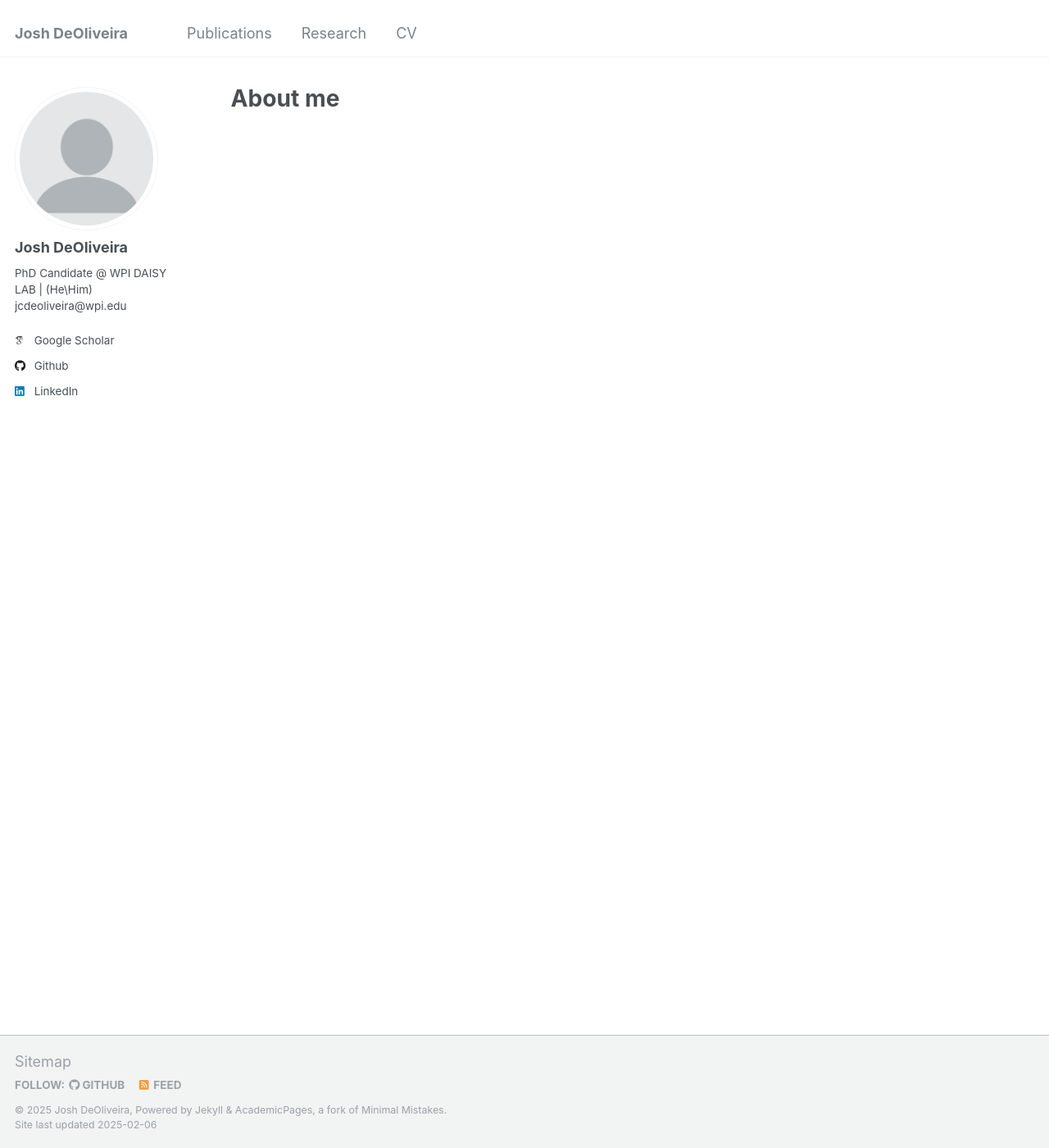
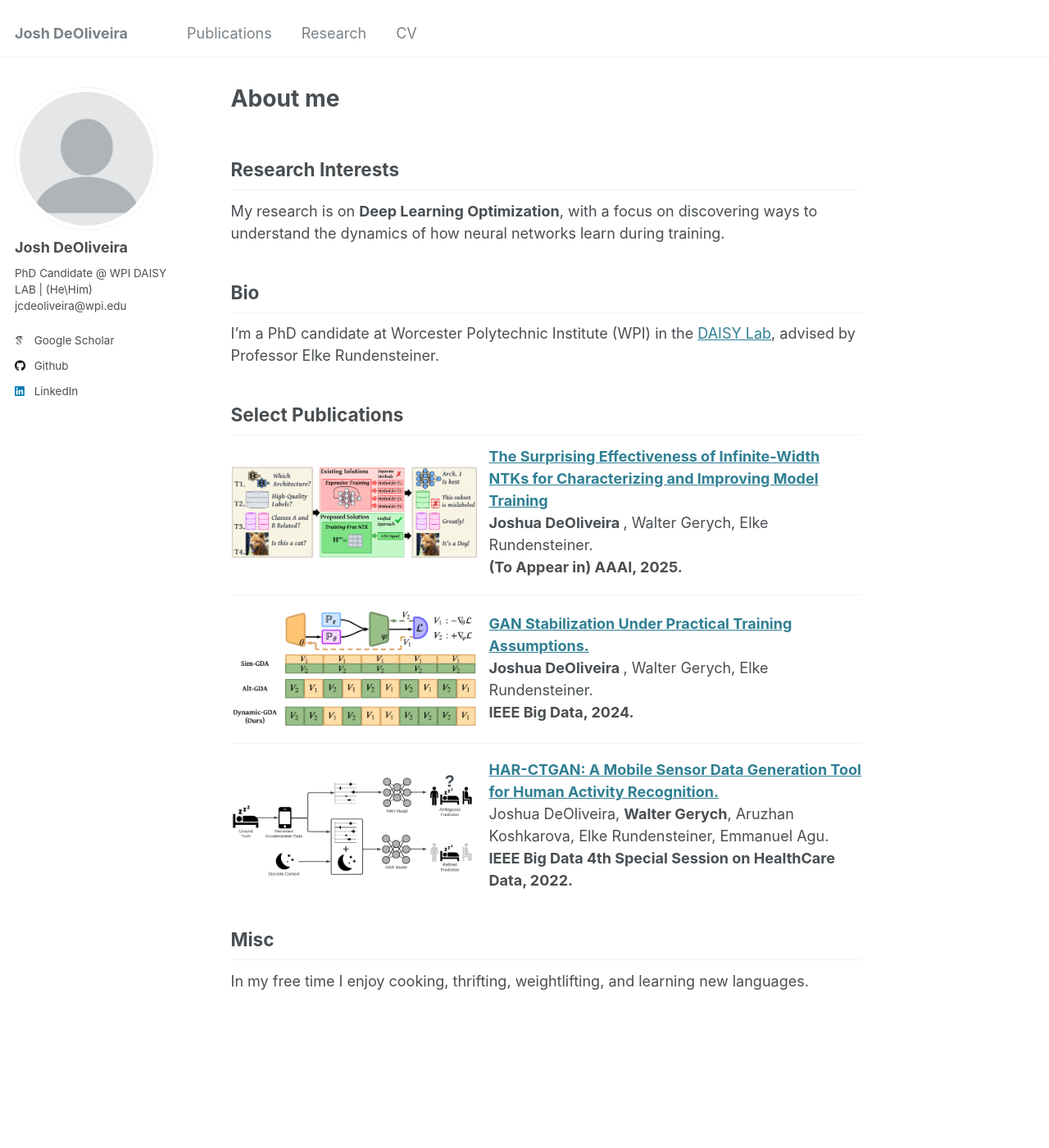
Before and after one commit to deoliveirajoshua/deoliveirajoshua.github.io, a Jekyll site: the page built from _pages/about.md, in a window 1280 px wide and 1400 px high. Shown: the whole window at 82% size. Built offline with Jekyll 4.4.1, drawn with Linux system fonts in a browser that asks for light colours; some web fonts are replaced.

Commit message:
add_publications

```diff
--- a/_config.yml
+++ b/_config.yml
@@ -24,7 +24,7 @@ author:
   avatar           : "profile.png"
   name             : "Josh DeOliveira"
   pronouns         : #"he/him"
-  bio              : "PhD Candidate @ WPI \n\n DAISY LAB | (He\\Him) \n\n jcdeoliveira@wpi.edu"
+  bio              : "PhD Candidate @ WPI \ DAISY LAB | (He\\Him) \ jcdeoliveira@wpi.edu"
   location         : #"Worcester, MA"
   employer         : #"Worcester Polytechnic Institute"
   uri              : # URL
--- a/_pages/about.md
+++ b/_pages/about.md
@@ -6,3 +6,54 @@ redirect_from:
   - /about/
   - /about.html
 ---
+
+
+## Research Interests
+My research is on **Deep Learning Optimization**, with a focus on discovering ways to understand the dynamics of how neural networks learn during training.
+
+## Bio
+I’m a PhD candidate at Worcester Polytechnic Institute (WPI) in the [DAISY Lab](https://daisy.wpi.edu/), advised by Professor Elke Rundensteiner.
+
+
+## Select Publications
+
+<div style="display: flex; align-items: center; margin-bottom: 20px;">
+  <div style="flex-shrink: 0; margin-right: 15px;">
+    <img src="..\images\ntk_aaai_2025.png" alt="Paper Figure" width="300px">
+  </div>
+  <div>
+    <strong><a href="">The Surprising Effectiveness of Infinite-Width NTKs for Characterizing and Improving Model Training</a></strong><br>
+    <strong> Joshua DeOliveira </strong>, Walter Gerych, Elke Rundensteiner.<br>
+    <strong>(To Appear in) AAAI, 2025.</strong>
+  </div>
+</div>
+
+---
+
+<div style="display: flex; align-items: center; margin-bottom: 20px;">
+  <div style="flex-shrink: 0; margin-right: 15px;">
+    <img src="..\images\gan_stabilization.png" alt="Paper Figure" width="300px">
+  </div>
+  <div>
+    <strong><a href="">GAN Stabilization Under Practical Training Assumptions.</a></strong><br>
+   <strong> Joshua DeOliveira </strong>, Walter Gerych, Elke Rundensteiner.<br>
+    <strong>IEEE Big Data, 2024.</strong>
+  </div>
+</div>
+
+---
+
+<div style="display: flex; align-items: center; margin-bottom: 20px;">
+  <div style="flex-shrink: 0; margin-right: 15px;">
+    <img src="..\images\har_ctgan.png" alt="Paper Figure" width="300px">
+  </div>
+  <div>
+    <strong><a href="https://ojs.aaai.org/index.php/AAAI/article/view/26190">HAR-CTGAN: A Mobile Sensor Data Generation Tool for Human Activity Recognition.</a></strong><br>
+   Joshua DeOliveira, <strong>Walter Gerych</strong>, Aruzhan Koshkarova, Elke Rundensteiner, Emmanuel Agu.<br>
+    <strong>IEEE Big Data 4th Special Session on HealthCare Data, 2022.</strong>
+  </div>
+</div>
+
+
+## Misc
+In my free time I enjoy cooking, thrifting, weightlifting, and learning new languages.
```
Also changed, not shown: _pages/research.md (+0 -2 lines), images/gan_stabilization.png (added), images/har_ctgan.png (added), images/ntk_aaai_2025.png (added).
